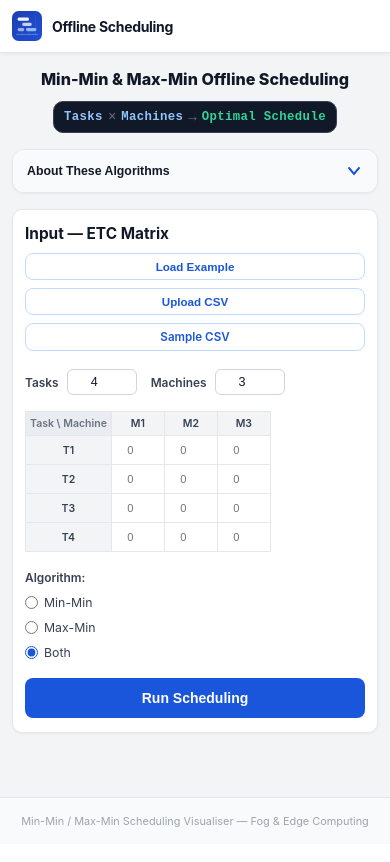
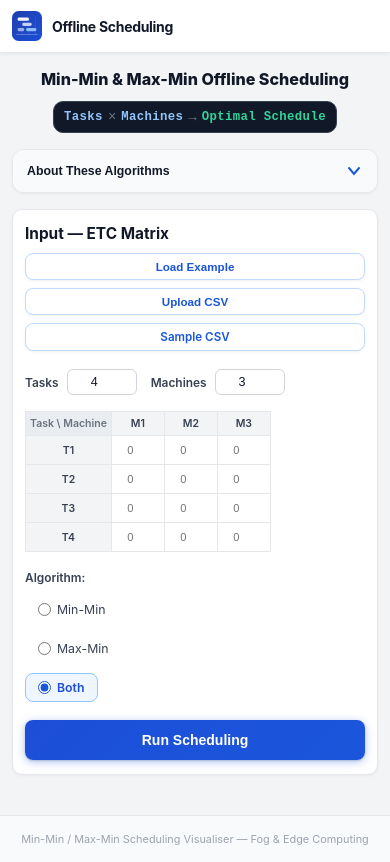
Before and after one commit to vsr73/Offline_scheduling, a React (Vite) app: page / in a window 390 px wide. Built offline with nearby package versions, Linux system fonts and the light colour scheme.

Commit message:
responsive buttons

```diff
--- a/src/components/MatrixInput.jsx
+++ b/src/components/MatrixInput.jsx
@@ -13,6 +13,7 @@ export default function MatrixInput({ onRun }) {
   const [matrix, setMatrix] = useState(() => buildMatrix(DEFAULT_TASKS, DEFAULT_MACHINES, ''));
   const [algo, setAlgo] = useState('both');
   const [error, setError] = useState('');
+  const [running, setRunning] = useState(false);
   const fileRef = useRef();
 
   function resizeMatrix(newTasks, newMachines) {
@@ -95,8 +96,12 @@ export default function MatrixInput({ onRun }) {
     const err = validate();
     if (err) { setError(err); return; }
     setError('');
-    const etc = matrix.map((row) => row.map((c) => parseFloat(c)));
-    onRun({ etc, algo });
+    setRunning(true);
+    setTimeout(() => {
+      const etc = matrix.map((row) => row.map((c) => parseFloat(c)));
+      onRun({ etc, algo });
+      setRunning(false);
+    }, 320);
   }
 
   function loadExample() {
@@ -199,8 +204,13 @@ export default function MatrixInput({ onRun }) {
 
       {error && <p className="error-msg">{error}</p>}
 
-      <button className="btn-primary" onClick={handleRun}>
-        Run Scheduling
+      <button className="btn-primary" onClick={handleRun} disabled={running}>
+        {running ? (
+          <span className="btn-spinner-row">
+            <span className="btn-spinner" />
+            Computing…
+          </span>
+        ) : 'Run Scheduling'}
       </button>
     </section>
   );
--- a/src/index.css
+++ b/src/index.css
@@ -136,7 +136,13 @@ body { min-height: 100vh; background: #f3f4f6; }
   font-weight: 600;
   color: #111827;
   text-align: left;
+  transition: background .15s ease, color .15s ease;
+  user-select: none;
+  -webkit-tap-highlight-color: transparent;
 }
+
+.info-toggle:hover { background: #eff6ff; color: #1d4ed8; }
+.info-toggle:active { background: #dbeafe; transform: none; }
 
 .info-body { padding: 20px; }
 
@@ -227,6 +233,11 @@ body { min-height: 100vh; background: #f3f4f6; }
 .matrix-cell:focus {
   background: #eff6ff;
   border-radius: 4px;
+  box-shadow: inset 0 0 0 2px #93c5fd;
+}
+
+.matrix-table td:focus-within {
+  background: #f0f7ff;
 }
 
 /* ── Algorithm selector ─────────────────────── */
@@ -247,13 +258,34 @@ body { min-height: 100vh; background: #f3f4f6; }
   font-size: .88rem;
   color: #374151;
   cursor: pointer;
+  padding: 6px 12px;
+  border-radius: 8px;
+  border: 1px solid transparent;
+  transition: background .12s ease, border-color .12s ease, color .12s ease, transform .1s ease;
+  user-select: none;
+  -webkit-tap-highlight-color: transparent;
 }
+
+.radio-label:hover {
+  background: #eff6ff;
+  border-color: #bfdbfe;
+  color: #1d4ed8;
+}
+
+.radio-label:active { transform: scale(.95); }
 
 .radio-label input { accent-color: #1a56db; cursor: pointer; }
 
+.radio-label:has(input:checked) {
+  background: #eff6ff;
+  border-color: #93c5fd;
+  color: #1d4ed8;
+  font-weight: 600;
+}
+
 /* ── Buttons ─────────────────────────────────── */
 .btn-primary {
-  background: #1a56db;
+  background: linear-gradient(135deg, #1d4ed8, #1a56db);
   color: #ffffff;
   border: none;
   border-radius: 8px;
@@ -261,10 +293,28 @@ body { min-height: 100vh; background: #f3f4f6; }
   font-size: .95rem;
   font-weight: 600;
   cursor: pointer;
-  transition: background .15s;
+  transition: transform .12s ease, box-shadow .12s ease, background .15s ease;
+  box-shadow: 0 2px 8px rgba(26,86,219,.35), 0 1px 2px rgba(0,0,0,.15);
+  user-select: none;
+  -webkit-tap-highlight-color: transparent;
 }
 
-.btn-primary:hover { background: #1648c0; }
+.btn-primary:hover {
+  background: linear-gradient(135deg, #1648c0, #1a56db);
+  box-shadow: 0 4px 16px rgba(26,86,219,.45), 0 2px 4px rgba(0,0,0,.15);
+  transform: translateY(-1px);
+}
+
+.btn-primary:active {
+  transform: scale(.96) translateY(1px);
+  box-shadow: 0 1px 4px rgba(26,86,219,.3);
+  background: linear-gradient(135deg, #1340a8, #1648c0);
+}
+
+.btn-primary:focus-visible {
+  outline: 3px solid #93c5fd;
+  outline-offset: 2px;
+}
 
 .btn-outline {
   background: #ffffff;
@@ -275,10 +325,57 @@ body { min-height: 100vh; background: #f3f4f6; }
   font-size: .83rem;
   font-weight: 600;
   cursor: pointer;
-  transition: background .15s;
+  transition: transform .12s ease, box-shadow .12s ease, background .12s ease, border-color .12s ease;
+  box-shadow: 0 1px 3px rgba(0,0,0,.06);
+  user-select: none;
+  -webkit-tap-highlight-color: transparent;
 }
 
-.btn-outline:hover { background: #eff6ff; }
+.btn-outline:hover {
+  background: #eff6ff;
+  border-color: #93c5fd;
+  box-shadow: 0 2px 8px rgba(26,86,219,.15);
+  transform: translateY(-1px);
+}
+
+.btn-outline:active {
+  transform: scale(.95) translateY(1px);
+  background: #dbeafe;
+  box-shadow: none;
+  border-color: #60a5fa;
+}
+
+.btn-outline:focus-visible {
+  outline: 3px solid #93c5fd;
+  outline-offset: 2px;
+}
+
+.btn-primary:disabled {
+  opacity: .75;
+  cursor: not-allowed;
+  transform: none;
+  box-shadow: none;
+}
+
+.btn-spinner-row {
+  display: inline-flex;
+  align-items: center;
+  gap: 8px;
+}
+
+@keyframes spin {
+  to { transform: rotate(360deg); }
+}
+
+.btn-spinner {
+  width: 15px;
+  height: 15px;
+  border: 2px solid rgba(255,255,255,.35);
+  border-top-color: #fff;
+  border-radius: 50%;
+  animation: spin .6s linear infinite;
+  display: inline-block;
+}
 
 /* ── Error ───────────────────────────────────── */
 .error-msg {
```
